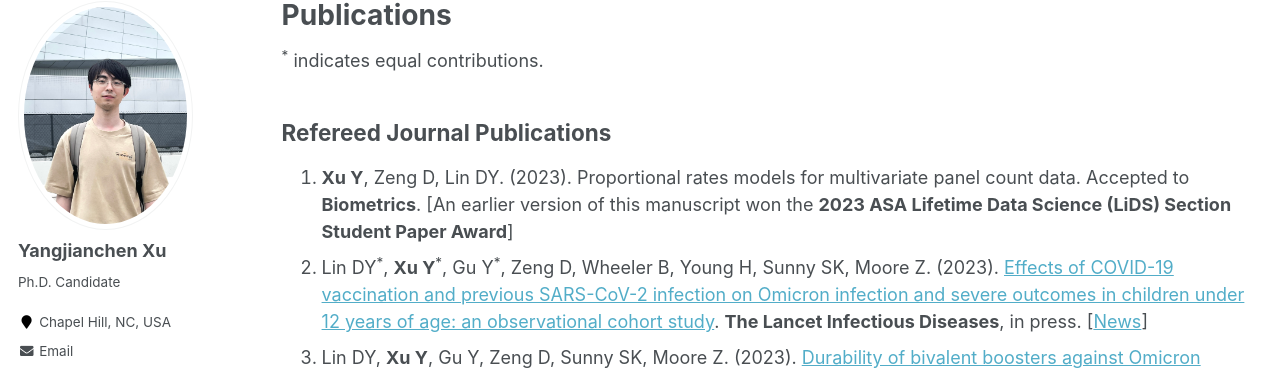
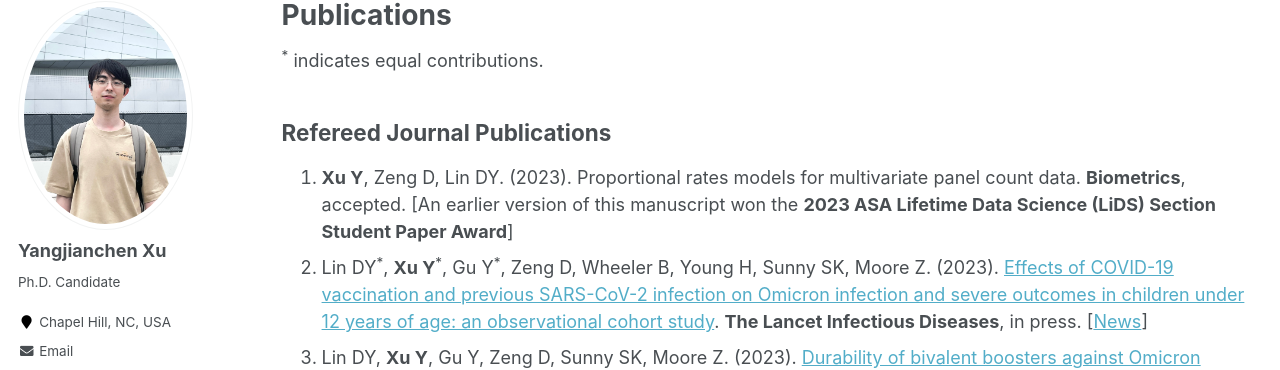
Before and after one commit to yangjc-xu/yangjc-xu.github.io, a Jekyll site: the page built from _pages/publications.md, in a window 1280 px wide and 1325 px high. Shown: the part 117-487 px from the top of the window. Built offline with Jekyll 4.4.1, drawn with Linux system fonts in a browser that asks for light colours; some web fonts are replaced.

```diff
--- a/_pages/publications.md
+++ b/_pages/publications.md
@@ -8,7 +8,7 @@ author_profile: true
 <sup>*</sup> indicates equal contributions.
 
 ## Refereed Journal Publications
-1. **Xu Y**, Zeng D, Lin DY. (2023). Proportional rates models for multivariate panel count data. Accepted to **Biometrics**. [An earlier version of this manuscript won the **2023 ASA Lifetime Data Science (LiDS) Section Student Paper Award**]
+1. **Xu Y**, Zeng D, Lin DY. (2023). Proportional rates models for multivariate panel count data. **Biometrics**, accepted. [An earlier version of this manuscript won the **2023 ASA Lifetime Data Science (LiDS) Section Student Paper Award**]
 2. Lin DY<sup>*</sup>, **Xu Y**<sup>*</sup>, Gu Y<sup>*</sup>, Zeng D, Wheeler B, Young H, Sunny SK, Moore Z. (2023). [Effects of COVID-19 vaccination and previous SARS-CoV-2 infection on Omicron infection and severe outcomes in children under 12 years of age: an observational cohort study](https://www.thelancet.com/journals/laninf/article/PIIS1473-3099(23)00272-4/fulltext). **The Lancet Infectious Diseases**, in press. \[[News](https://www.altmetric.com/details/150195124/news?src=bookmarklet)\]
 3. Lin DY, **Xu Y**, Gu Y, Zeng D, Sunny SK, Moore Z. (2023). [Durability of bivalent boosters against Omicron subvariants](https://www.nejm.org/doi/full/10.1056/NEJMc2302462). **New England Journal of Medicine** 388(19), 1818–1820. \[[News](https://www.altmetric.com/details/145643558/news?src=bookmarklet)\]
 4. Lin DY, **Xu Y**, Gu Y, Zeng D, Wheeler B, Young H, Sunny SK, Moore Z. (2023). [Effectiveness of bivalent boosters against severe Omicron infection](https://www.nejm.org/doi/full/10.1056/NEJMc2215471). **New England Journal of Medicine** 388(8), 764–766. \[[News](https://www.altmetric.com/details/141787740/news?src=bookmarklet)\]
```
